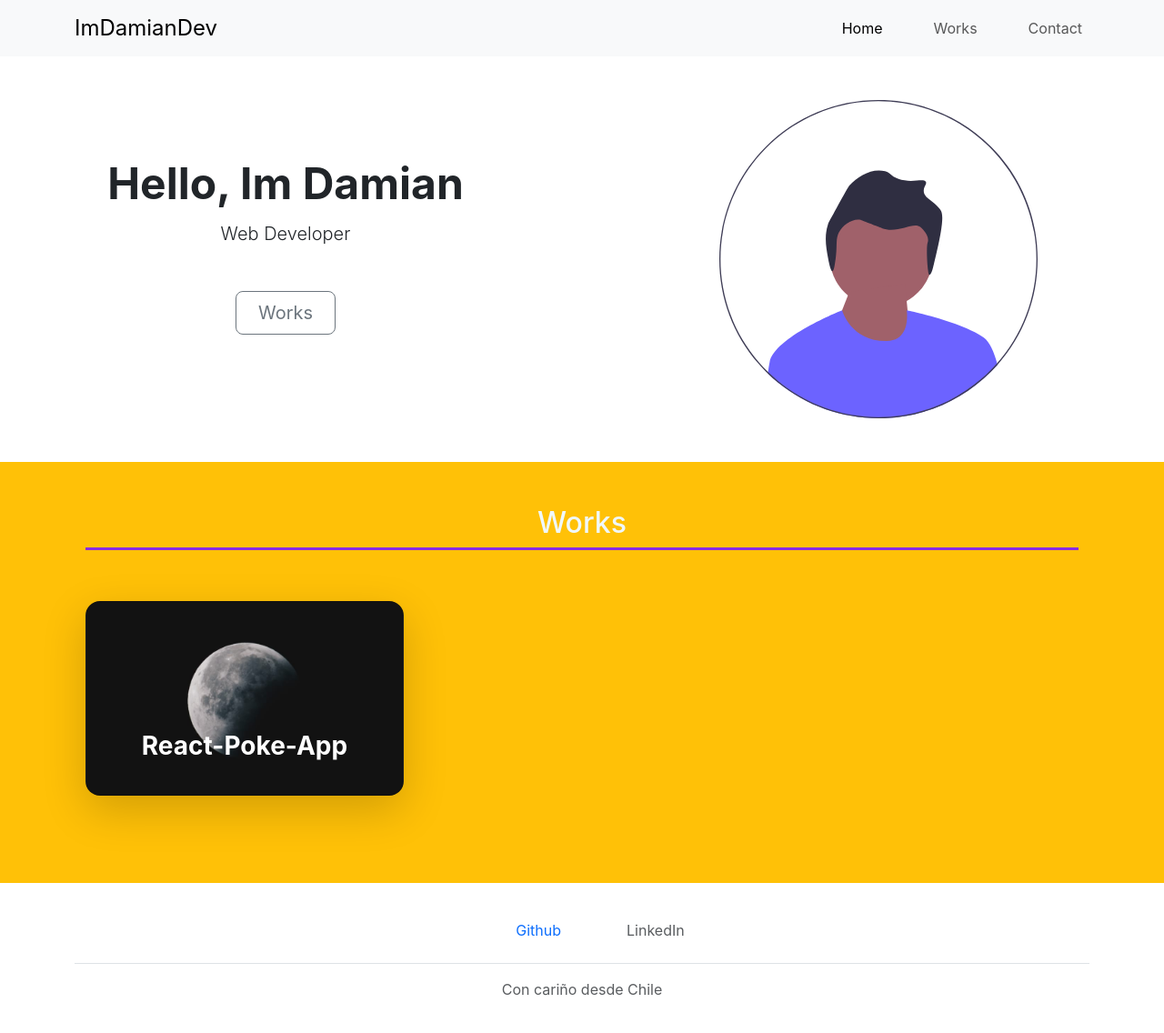
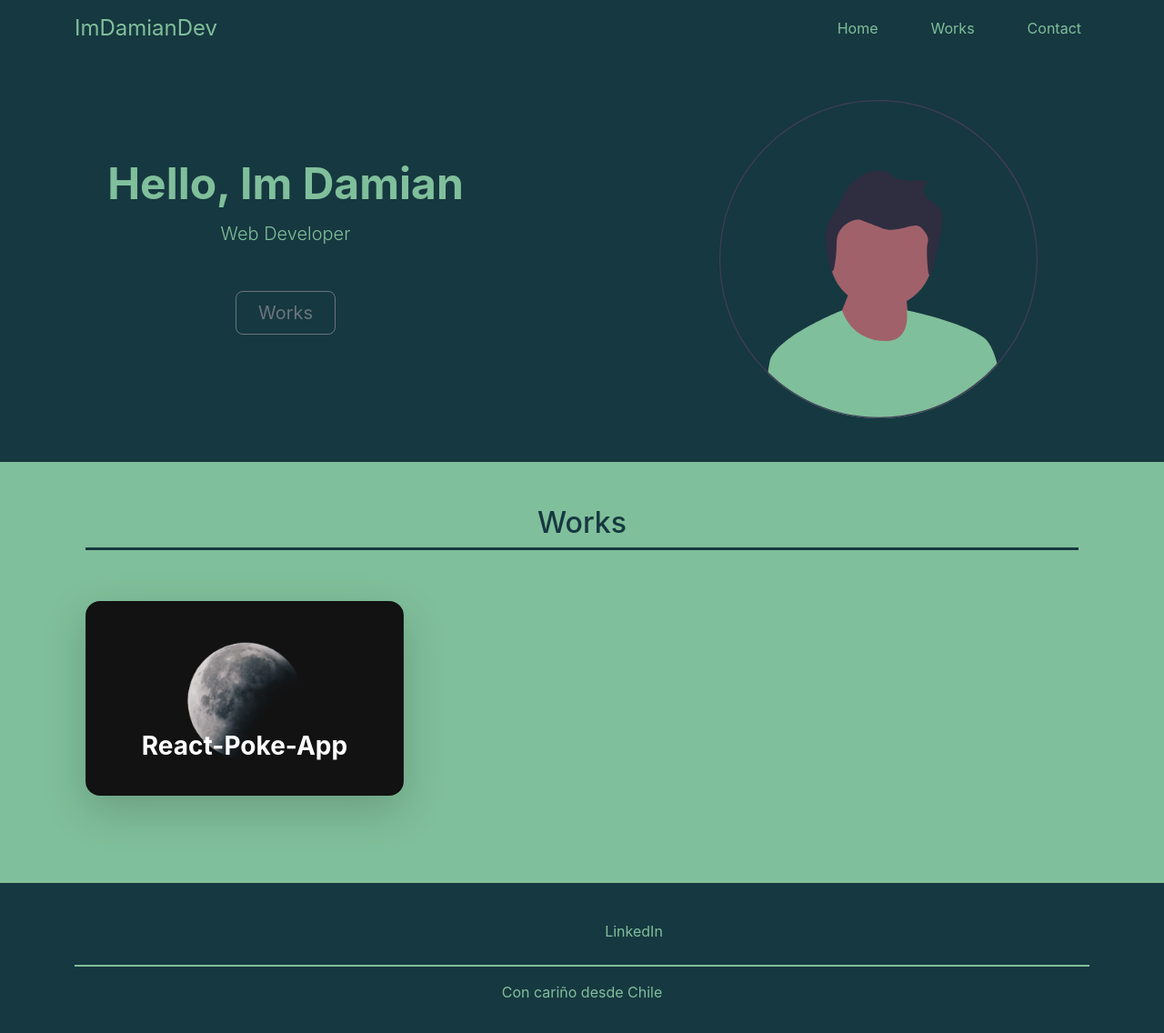
Before and after one commit to ImDamianDev/portfolio, a React (Create React App) app: page / in a window 1280 px wide. Shown: the top 1136 px of the page at 91% size. Built offline with nearby package versions, Linux system fonts and the light colour scheme.

Commit message:
definicion de colores base

```diff
--- a/package.json
+++ b/package.json
@@ -7,6 +7,7 @@
     "@testing-library/react": "^13.4.0",
     "@testing-library/user-event": "^13.5.0",
     "bootstrap": "^5.3.0-alpha1",
+    "bootstrap-icons": "^1.10.3",
     "react": "^18.2.0",
     "react-dom": "^18.2.0",
     "react-scripts": "5.0.1",
--- a/src/components/Footer.css
+++ b/src/components/Footer.css
@@ -0,0 +1,8 @@
+footer ul {
+    border-bottom: 2px solid var(--secondary-color);
+}
+
+.bi {
+    width: 20px;
+    font-size: 2rem;
+}
--- a/src/components/Footer.js
+++ b/src/components/Footer.js
@@ -6,11 +6,11 @@ function Footer() {
     <div id="footer_section" className="py-3">
       <div className="container">
         <footer className="py-3">
-          <ul className="nav justify-content-center border-bottom pb-3 mb-3">
-            <li className="nav-item"><a href="https://github.com/ImDamianDev/" className="nav-link">Github</a></li>
-            <li className="nav-item"><a href="https://github.com/ImDamianDev/" className="nav-link text-muted">LinkedIn</a></li>
+          <ul className="nav justify-content-center pb-3 mb-3">
+            <li className="nav-item"><a href="https://github.com/ImDamianDev/" className="nav-link"><i className="bi bi-github"></i></a></li>
+            <li className="nav-item"><a href="https://github.com/ImDamianDev/" className="nav-link">LinkedIn</a></li>
           </ul>
-          <p className="text-center text-muted">Con cariño desde Chile</p>
+          <p className="text-center">Con cariño desde Chile</p>
         </footer>
       </div>
     </div>
--- a/src/components/Hero.css
+++ b/src/components/Hero.css
@@ -1,3 +1,8 @@
+#hero-section {
+background-color: var(--primary-color);
+margin-top: 62px;
+}
+
 img {
   width: 350px;
   margin: 0 auto;
--- a/src/components/Hero.js
+++ b/src/components/Hero.js
@@ -6,7 +6,7 @@ import ProfilePicture from '../img/undraw_pic_profile.svg'
 function Hero() {
 
   return (
-    <div className="Hero col-xxl-8">
+    <div id="hero-section" className="Hero col-xxl-8">
       <div className="row flex-lg-row-reverse align-items-center py-5">
         <div className="col-10 col-sm-8 col-lg-6 container">
           <img src={ProfilePicture} className="d-block img-fluid" alt="profile img" width="700" height="500" loading="lazy" />
--- a/src/components/NavBar.css
+++ b/src/components/NavBar.css
@@ -1,5 +1,13 @@
+#navbar {
+  background-color: var(--primary-color);
+  position: fixed;
+  top: 0;
+  width: 100vw;
+}
+
 .navbar-brand{
   font-size: 1.5rem;
+  color: var(--secondary-color)
 }
 
 .navbar-nav {
@@ -7,5 +15,19 @@
 }
 
 .nav-item {
+  color: var(--secondary-color);
   margin-left: 40px;
 }
+
+.nav-item :hover {
+  border: 1px solid var(--secondary-color);
+  border-radius: 5px;
+  color: var(--secondary-color);
+}
+
+.nav-link {
+  border: 1px solid var(--primary-color);
+  border-radius: 15px;
+  color: var(--secondary-color);
+  transition: linear 0.2s;
+}
--- a/src/components/NavBar.js
+++ b/src/components/NavBar.js
@@ -4,8 +4,8 @@ import './NavBar.css';
 function NavBar() {
 
   return (
-    <div className="NavBar">
-      <nav className="navbar navbar-expand-lg bg-body-tertiary">
+    <div id="navbar">
+      <nav className="navbar navbar-expand-lg">
         <div className="container">
 
           <a className="navbar-brand" href="/">ImDamianDev</a>
@@ -17,7 +17,7 @@ function NavBar() {
           <div className="collapse navbar-collapse" id="navbarSupportedContent">
             <ul className="navbar-nav mb-lg-0">
               <li className="nav-item">
-                <a className="nav-link active" aria-current="page" href="/">Home</a>
+                <a className="nav-link" href="/">Home</a>
               </li>
               <li className="nav-item">
                 <a className="nav-link" href="#works_section">Works</a>
--- a/src/components/Works.css
+++ b/src/components/Works.css
@@ -1,9 +1,10 @@
-#works_section{
-  color: aliceblue;
+#works_section {
+  background: #80BF9B;
   text-decoration: none;
+  color: var(--primary-color);
 }
 
-#works_section a{
+#works_section a {
   text-decoration: none;
 }
 
@@ -12,13 +13,15 @@
 }
 
 .work-card:hover {
-  transform:scale(1.05)
+  transform: scale(1.05);
 }
 
 .title-section {
-  border-bottom: 3px solid blueviolet;
+  border-bottom: 3px solid var(--primary-color);
 }
-.card-cover {width: 350px;
+
+.card-cover {
+  width: 350px;
   margin: 0 auto;
   background-repeat: no-repeat;
   background-position: center center;
--- a/src/components/Works.js
+++ b/src/components/Works.js
@@ -4,7 +4,7 @@ import './Works.css';
 function Works() {
 
   return (
-    <div id="works_section" className="bg-warning">
+    <div id="works_section">
       <div className="container px-4 py-5">
         <h2 className="title-section pb-2">Works</h2>
 
--- a/src/index.css
+++ b/src/index.css
@@ -1,7 +1,15 @@
+:root {
+  --primary-color: #163840;
+  --secondary-color: #80BF9B;
+}
+
 body {
   border: 0;
   margin: 0;
   padding: 0;
+
+  background-color: var(--primary-color);
+  color: var(--secondary-color);
 
   font-family: -apple-system, BlinkMacSystemFont, 'Segoe UI', 'Roboto', 'Oxygen',
     'Ubuntu', 'Cantarell', 'Fira Sans', 'Droid Sans', 'Helvetica Neue',
```
Also changed, not shown: src/img/undraw_pic_profile.svg, 1 other file (tests, documents, lock files or other folders).
